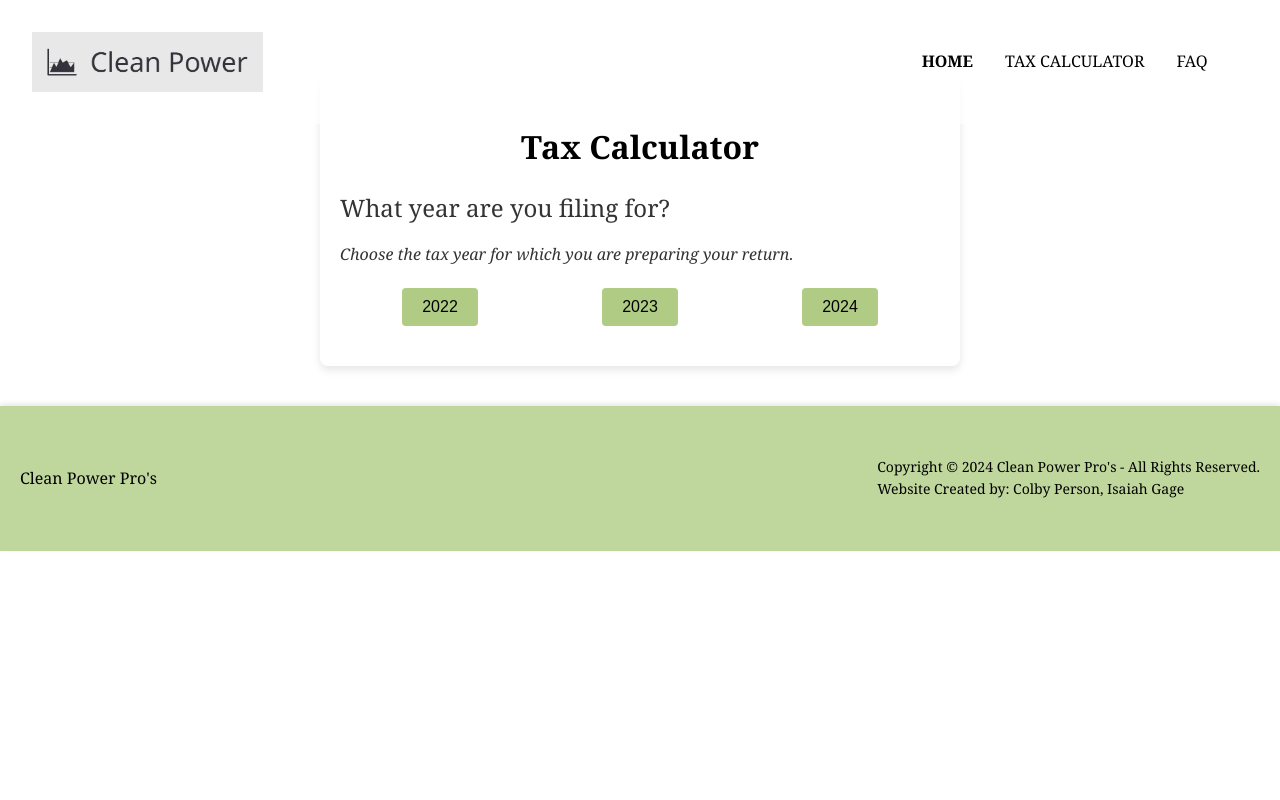
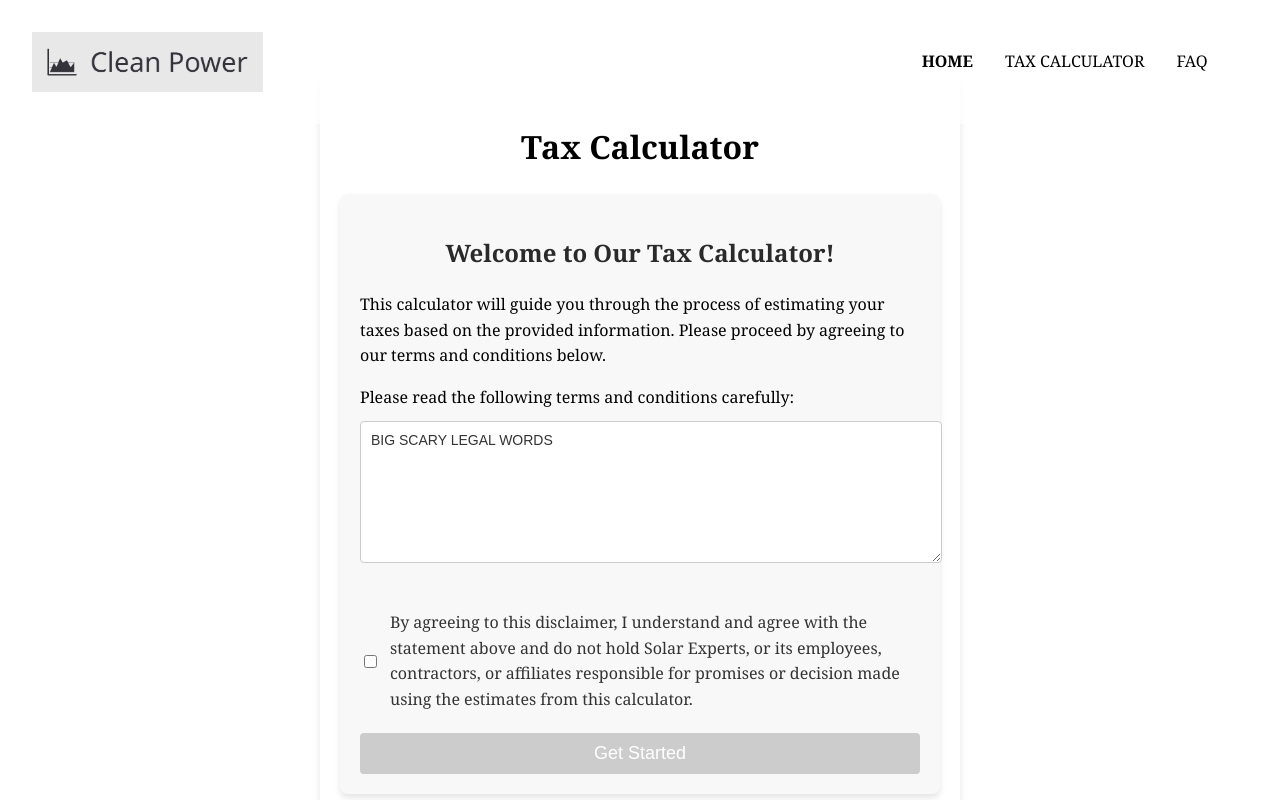
Before and after one commit to LetsGetRemixed/TaxWebsite, a React (Create React App) app in the folder taxwebsite/: page /taxcalc in a window 1280 px wide. Shown: the top 800 px of the page. Built offline with nearby package versions, Linux system fonts and the light colour scheme.

Commit message:
disclaimer
disclaimer page

```diff
--- /dev/null
+++ b/taxwebsite/src/TaxCalculator/Disclaimer.jsx
@@ -0,0 +1,38 @@
+import React from 'react';
+import '../css/disclaimer.css';
+
+const Disclaimer = ({ agreed, onAgreeChange, onStart }) => {
+    return (
+        <div className="disclaimer-container">
+            <h2>Welcome to Our Tax Calculator!</h2>
+            <p>This calculator will guide you through the process of estimating your taxes based on the provided information. Please proceed by agreeing to our terms and conditions below.</p>
+            <p>Please read the following terms and conditions carefully:</p>
+            <textarea
+                readOnly
+                value="BIG SCARY LEGAL WORDS"
+                className="disclaimer-text"
+            ></textarea>
+            <div className="checkbox-container">
+                <input
+                    type="checkbox"
+                    id="agree-checkbox"
+                    checked={agreed}
+                    onChange={onAgreeChange}
+                />
+                <label htmlFor="agree-checkbox">
+                    By agreeing to this disclaimer, I understand and agree with the statement above and do not hold Solar Experts, or its employees, contractors, or affiliates responsible
+                    for promises or decision made using the estimates from this calculator.
+                </label>
+            </div>
+            <button
+                onClick={onStart}
+                disabled={!agreed}
+                className="start-button"
+            >
+                Get Started
+            </button>
+        </div>
+    );
+};
+
+export default Disclaimer;
--- a/taxwebsite/src/TaxCalculator/Taxcalculator.jsx
+++ b/taxwebsite/src/TaxCalculator/Taxcalculator.jsx
@@ -1,6 +1,7 @@
 import React, { useState } from 'react';
 import Navbar from '../Pages/Navbar';
 import Footer from '../Pages/Footer';
+import Disclaimer from '../TaxCalculator/Disclaimer';
 import '../css/Taxquestions.css';
 
 const questions = [
@@ -25,9 +26,10 @@ const questions = [
 
 
 const TaxCalculator = () => {
-    const [currentQuestionIndex, setCurrentQuestionIndex] = useState(0);
+    const [currentQuestionIndex, setCurrentQuestionIndex] = useState(-1);
     const [answers, setAnswers] = useState({});
     const [completed, setCompleted] = useState(false);
+    const [agreed, setAgreed] = useState(false);
 
     const handleAnswer = (answer) => {
         const field = questions[currentQuestionIndex].field;
@@ -74,12 +76,26 @@ const TaxCalculator = () => {
         }
     };
 
+    const handleAgreementChange = (event) => {
+        setAgreed(event.target.checked);
+    };
+
+    const handleStart = () => {
+        if (agreed) {
+            setCurrentQuestionIndex(0);  // Move to the first question after agreement
+        }
+    };
+
+
     return (
         <div>
             <Navbar/>
             <div className="tax-calculator-container">
                 <h1>Tax Calculator</h1>
-                {!completed ? (
+                {currentQuestionIndex === -1 ? (
+                    <Disclaimer agreed={agreed} onAgreeChange={handleAgreementChange} onStart={handleStart} />
+                ) :
+                !completed ? (
                     <div>
                         <p className = "questions">{questions[currentQuestionIndex].text}</p>
                         <p className="description">{renderDescription(questions[currentQuestionIndex].description)}</p>
--- /dev/null
+++ b/taxwebsite/src/css/disclaimer.css
@@ -0,0 +1,65 @@
+.disclaimer-container {
+    max-width: 600px;
+    margin: 20px auto;
+    padding: 20px;
+    background-color: #f8f8f8;
+    border-radius: 8px;
+    box-shadow: 0 4px 6px rgba(0,0,0,0.1);
+}
+
+.disclaimer-container h2 {
+    color: #2a2a2a;
+    text-align: center;
+}
+
+.disclaimer-container p {
+    font-size: 16px;
+    color: #000000;
+    margin-bottom: 10px;
+}
+
+.disclaimer-text {
+    width: 100%;
+    height: 120px;
+    margin-bottom: 20px;
+    padding: 10px;
+    border: 1px solid #ccc;
+    background-color: #fff;
+    overflow-y: auto;
+    font-family: Arial, sans-serif;
+    font-size: 14px;
+    color: #333;
+}
+
+.checkbox-container {
+    display: flex;
+    align-items: center; /* Center align vertically */
+    margin: 20px 0;
+    font-size: 16px;
+    color: #333;
+}
+
+.checkbox-container label {
+    margin-left: 10px; /* Space between checkbox and label text */
+    display: block; /* Optional: Makes it easier to control the layout */
+}
+
+.start-button {
+    width: 100%;
+    padding: 10px;
+    background-color: rgba(176, 204, 132);  /* Green */
+    color: white;
+    border: none;
+    border-radius: 4px;
+    cursor: pointer;
+    font-size: 18px;
+}
+
+.start-button:hover {
+    background-color: rgb(184, 200, 161);
+}
+
+.start-button:disabled {
+    background-color: #ccc;
+    cursor: not-allowed;
+}
```
